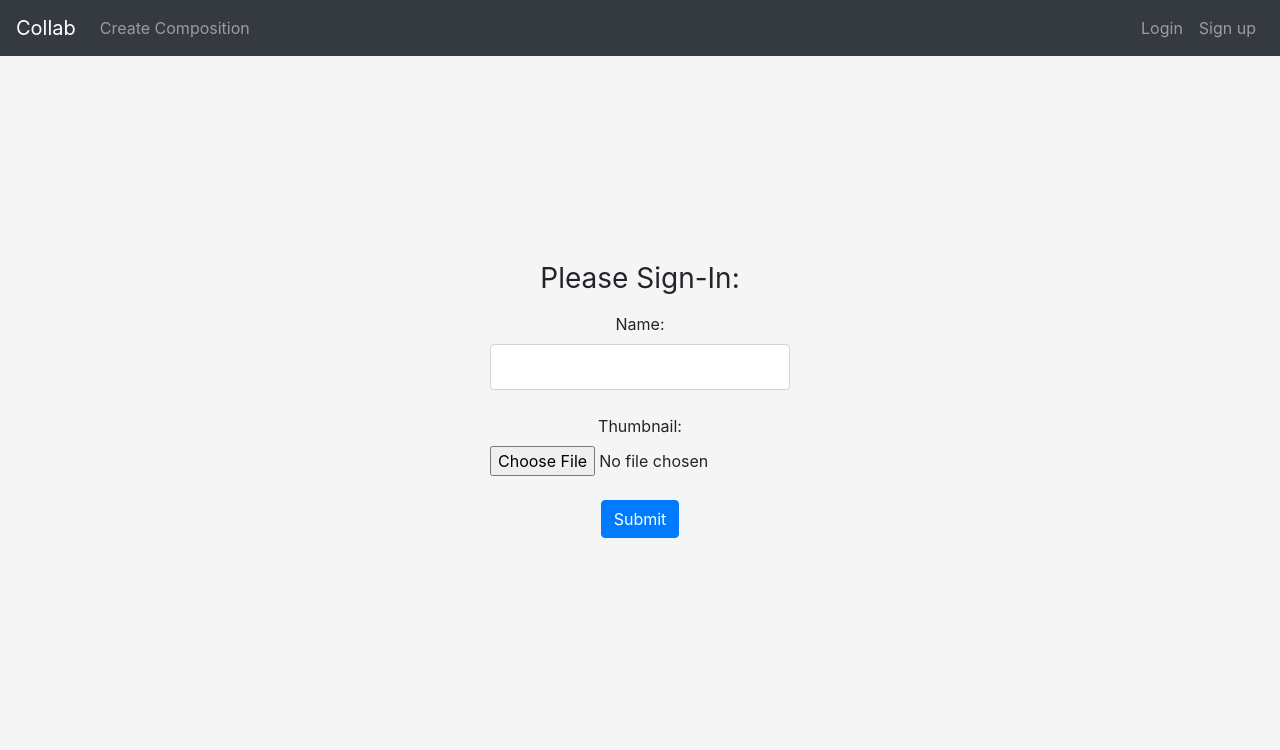
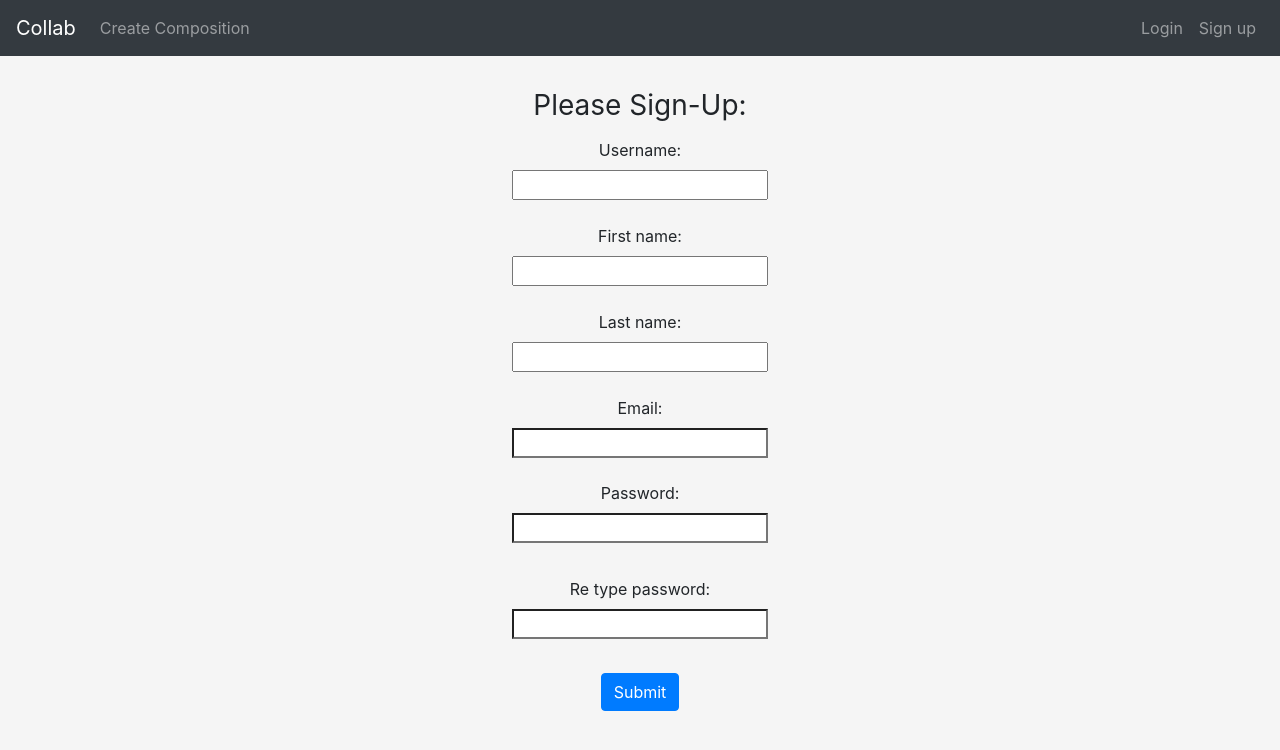
Before and after one commit to yuvalgarti/Collaborative-Music-Arts, a Django app: page /accounts/signup in a window 1280 px wide. Shown: the top 750 px of the page. Run offline with Django 3.2, Linux system fonts and the light colour scheme; parts of the project's set-up code (start-up, migrations or seed data) failed here and were passed over; some libraries are stand-ins or nearby versions.

Commit message:
sign up works and adds new user to DB

```diff
--- a/Collaborative_Music_Arts/forms.py
+++ b/Collaborative_Music_Arts/forms.py
@@ -5,12 +5,27 @@ from django.contrib.auth.models import User
 
 
 class SignUpForm(forms.ModelForm):
-    name = forms.CharField(widget=forms.TextInput(attrs={
-        'class': 'form-control'
+    username = forms.CharField(widget=forms.TextInput(attrs={
+        'class': 'password-control'
+    }))
+    first_name = forms.CharField(widget=forms.TextInput(attrs={
+        'class': 'password-control'
+    }))
+    last_name = forms.CharField(widget=forms.TextInput(attrs={
+        'class': 'password-control'
+    }))
+    email = forms.CharField(widget=forms.EmailInput(attrs={
+        'class': 'password-control'
+    }))
+    password = forms.CharField(widget=forms.PasswordInput(attrs={
+        'class': 'password-control'
+    }))
+    re_type_password = forms.CharField(widget=forms.PasswordInput(attrs={
+        'class': 'password-control'
     }))
 
-    thumbnail = forms.ImageField(required=False)
+
 
     class Meta:
         model = User
-        fields = ['name', 'thumbnail']
+        fields = ['username','first_name','last_name','email','password','re_type_password']
--- a/Collaborative_Music_Arts/views.py
+++ b/Collaborative_Music_Arts/views.py
@@ -16,9 +16,10 @@ class SignUpView(View):
         return render(request, self.template_name, {'form': form})
 
     def post(self, request):
+        print(*request)
         form = SignUpForm(request.POST, request.FILES)
         if form.is_valid():
-            user = User.objects.create_user(request)
+            user = User.objects.create_user(request.POST['username'],email=request.POST['email'],password=request.POST['password'],first_name=request.POST['first_name'],last_name=request.POST['last_name'])
             user.save()
             return redirect('index')
         return render(request, self.template_name, {'form': form})
--- a/templates/registration/signup.html
+++ b/templates/registration/signup.html
@@ -9,7 +9,7 @@
      <form class="form-signin" method="post">
         {% csrf_token %}
         <div class="text-center">
-            <h1 class="h3 mb-3 font-weight-normal">Please Sign-In:</h1>
+            <h1 class="h3 mb-3 font-weight-normal">Please Sign-Up:</h1>
 
             {% for field in form %}
 
```
